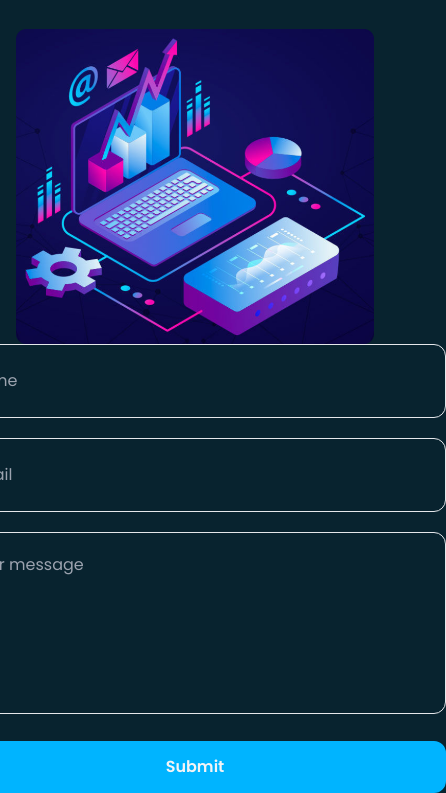
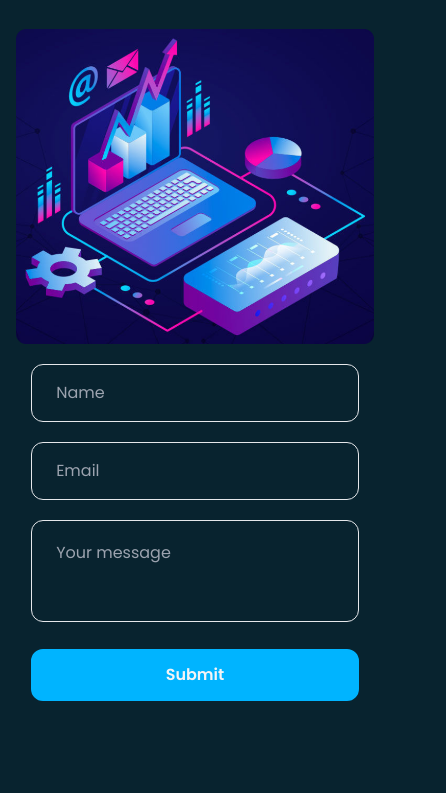
Before and after one commit to anaybhadury/dev-portfolio-repo, a plain HTML site: page index.html in a window 390 px wide. Shown: the part 6051-6844 px from the top of the page, 446 px wide, since content can reach past the window. After the commit the page ends 6752 px from the top, so only its background shows below. Drawn offline with nearby package versions, Linux system fonts and the light colour scheme.

Commit message:
contact section responsive

```diff
--- a/index.html
+++ b/index.html
@@ -241,17 +241,17 @@
             </div>
             <div class="flex flex-col md:flex-row justify-center items-center">
                 <div>
-                    <img class="md:w-9/12" src="./assets/contactus.png" alt="">
+                    <img class="md:w-11/12 mb-5" src="./assets/contactus.png" alt="">
                 </div>
-                <div>
+                <div class="w-11/12 mx-auto">
                     <div class="w-full">
-                        <input class="py-6 pl-6 pr-40 rounded-xl bg-transparent border mb-5" type="text" placeholder="Name">
+                        <input class="w-full md:py-3 py-4 pl-6 md:pr-40 rounded-xl bg-transparent border mb-5" type="text" placeholder="Name">
                     </div>
                     <div>
-                        <input class="py-6 pl-6 pr-40 rounded-xl bg-transparent border mb-5" type="text" placeholder="Email">
+                        <input class="w-full md:py-3 py-4 pl-6 md:pr-40 rounded-xl bg-transparent border mb-5" type="text" placeholder="Email">
                     </div>
                     <div class="">
-                        <textarea class=" pl-6  border mb-5 bg-transparent w-full rounded-xl pb-28 pt-5 resize-none" name="" id="" placeholder="Your message"></textarea>
+                        <textarea class=" pl-6  border mb-5 bg-transparent w-full rounded-xl lg:pb-28 md:pb-3 pb-8 pt-5 resize-none" name="" id="" placeholder="Your message"></textarea>
                     </div>
                     <div>
                         <button
```
